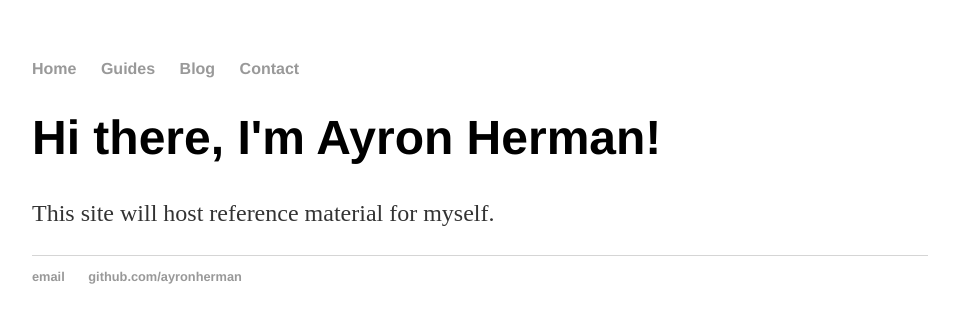
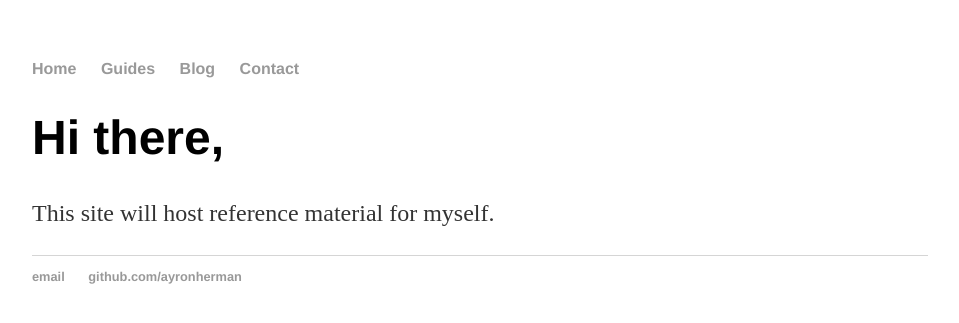
Before and after one commit to ayronherman/ayronherman.github.io, a Jekyll site: the page built from index.html, in a window 1280 px wide. Shown: the top 323 px of the page, without its empty margins (160-1119 px from the left). Built offline with Jekyll 4.4.1, drawn with Linux system fonts in a browser that asks for light colours.

Commit message:
Update index.html

```diff
--- a/index.html
+++ b/index.html
@@ -3,6 +3,6 @@ layout: default
 title: Ayron Herman, Rambilings
 ---
 <div class="blurb">
-	<h1>Hi there, I'm Ayron Herman!</h1>
+	<h1>Hi there,</h1>
 	<p>This site will host reference material for myself.</p>
 </div><!-- /.blurb -->
```
